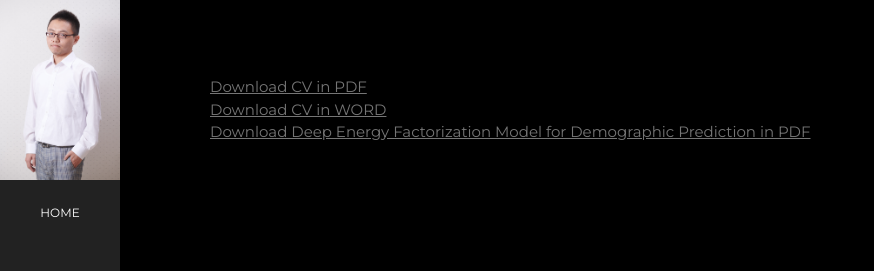
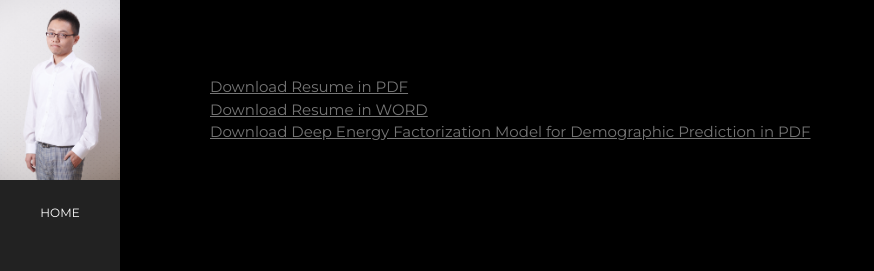
Before and after one commit to LplusKira/LplusKira.github.io, a Jekyll site: the page doc/index.html, which Jekyll copies as it is, in a window 1280 px wide. Shown: the top 271 px of the page, without its empty margins (0-874 px from the left). Built offline with Jekyll 4.4.1, drawn with Linux system fonts in a browser that asks for light colours.

Commit message:
rm trivial bug

```diff
--- a/doc/index.html
+++ b/doc/index.html
@@ -53,8 +53,8 @@
     <main class="w3-padding-large">
       <!--DOCs-->
       <div id="doc" class="w3-content w3-justify w3-text-grey w3-padding-64">
-        <a href="https://github.com/LplusKira/LplusKira.github.io/raw/master/doc/CV.pdf">Download CV in PDF</a><br>
-        <a href="https://github.com/LplusKira/LplusKira.github.io/raw/master/doc/CV.docx">Download CV in WORD</a><br>
+        <a href="https://github.com/LplusKira/LplusKira.github.io/raw/master/doc/Resume-PoKaiChang.pdf">Download Resume in PDF</a><br>
+        <a href="https://github.com/LplusKira/LplusKira.github.io/raw/master/doc/Resume-PoKaiChang.docx">Download Resume in WORD</a><br>
         <a href="https://github.com/LplusKira/LplusKira.github.io/raw/master/doc/DEFM.pdf">Download Deep Energy Factorization Model for Demographic Prediction in PDF</a>
       </div>
 
```
